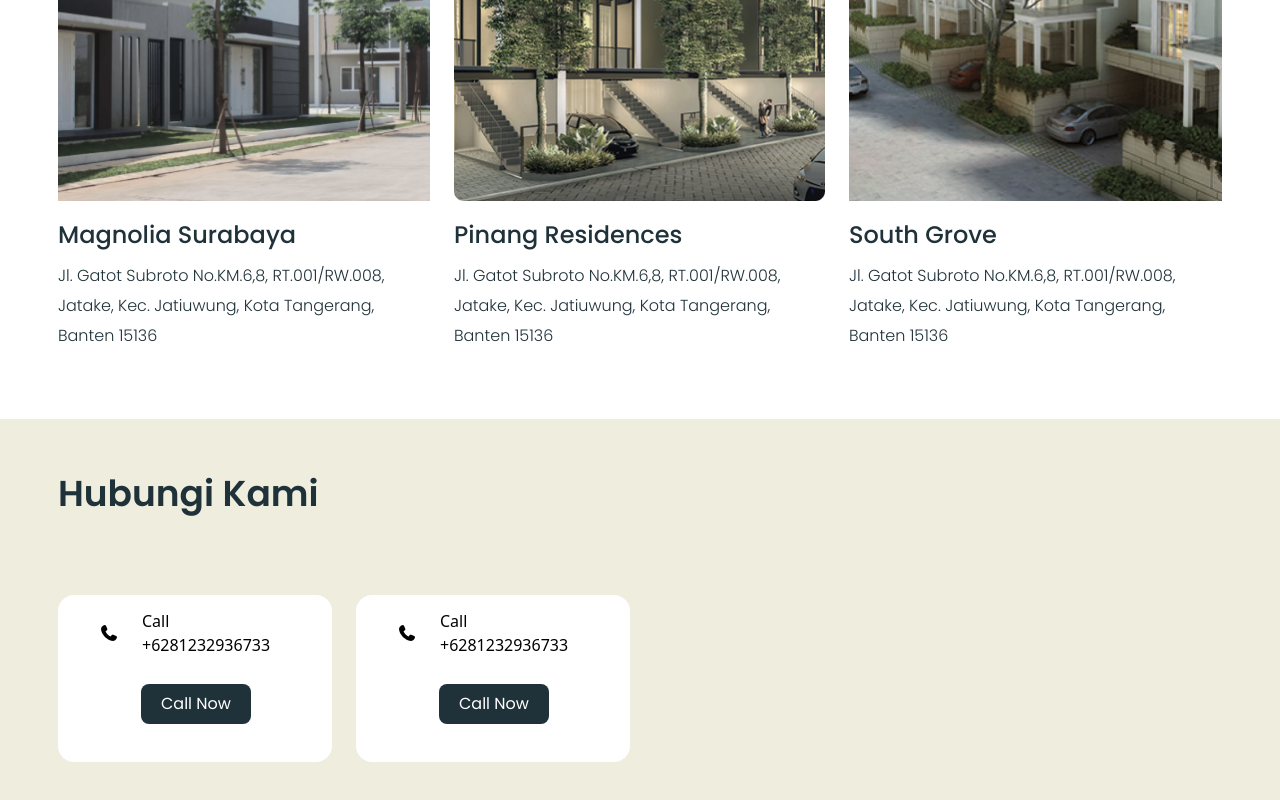
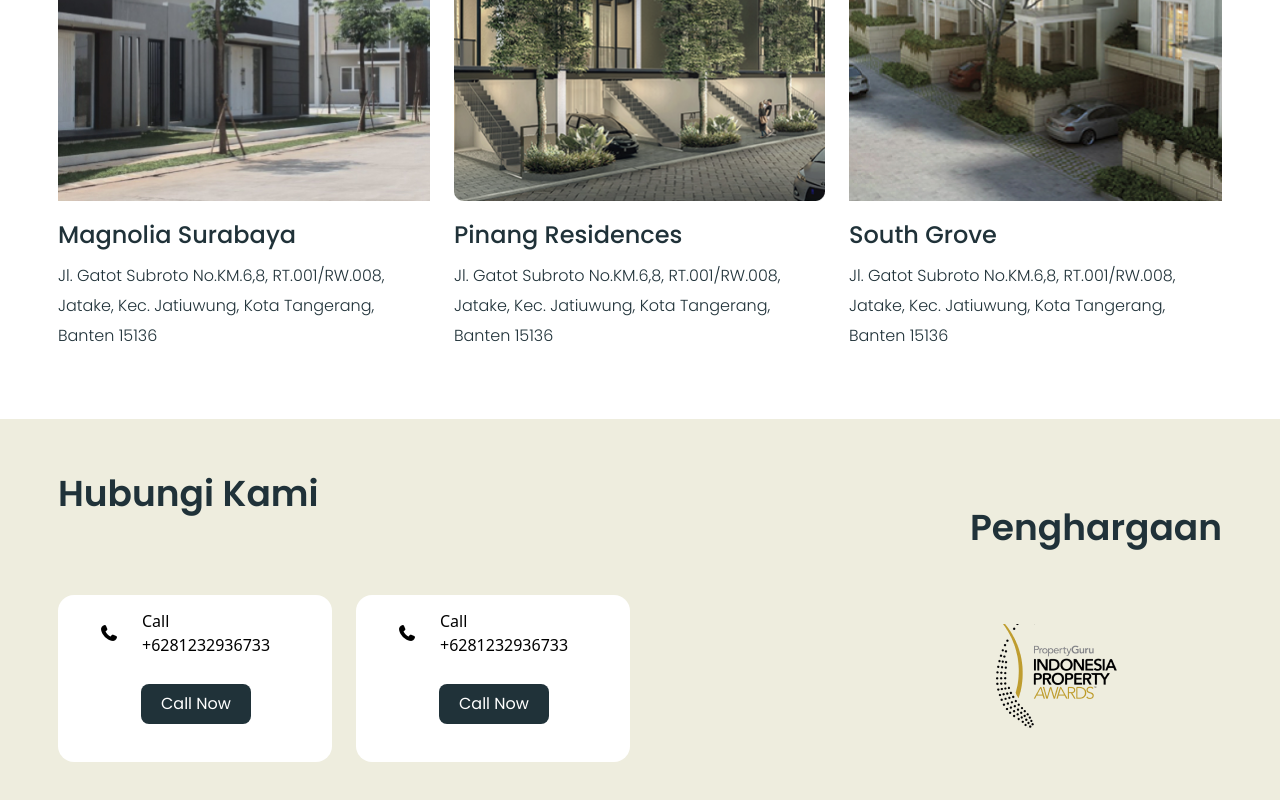
Before and after one commit to sabrina-ahamed/Omah, a website: page index.html in a window 1280 px wide. Shown: the part 2806-3606 px from the top of the page. Drawn offline with Linux system fonts and the light colour scheme.

Commit message:
Enhance footer layout with new award section and adjust CSS for margin

```diff
--- a/index.html
+++ b/index.html
@@ -137,7 +137,7 @@
 </section>
 <!-- ================================================================================================= -->
  <footer class="bg-[#EEEDDE] py-[48px]">
-    <div class="max-w-[1164px] mx-auto">
+    <div class="max-w-[1164px] mx-auto flex justify-between items-center">
         <div class="left ">
             <h1 class="font-semibold font-poppins text-[36px] text-[#203239] mb-[74px]">Hubungi Kami</h1>
             <div class="flex gap-[24px]">
@@ -170,6 +170,11 @@
             </div>
         </div>
 
+        <div class="right">
+            <h1 class="font-semibold font-poppins text-[36px] text-[#203239]">Penghargaan</h1>
+            <img class="mt-[69px]" src="images/image 8.png" alt="">
+        </div>
+
     </div>
  </footer>
 </body>
```
Also changed, not shown: images/image 8.png (added), src/output.css.
